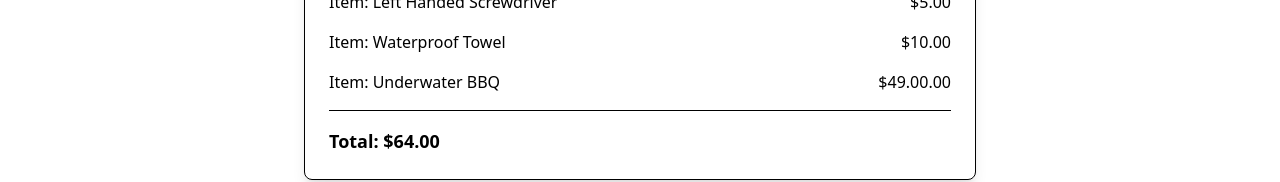
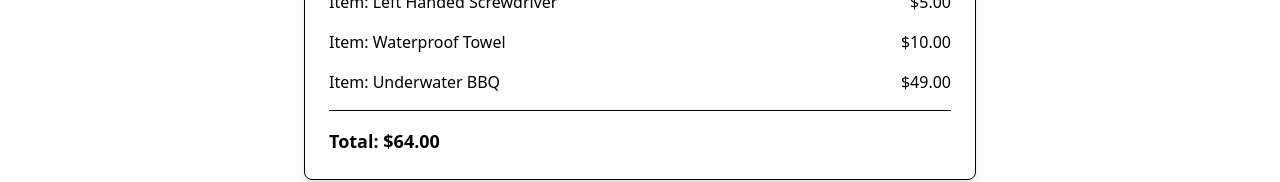
Before and after one commit to Trusun3528/Group5FrontEnd, a React (Vite) app: page /thankyou in a window 1280 px wide. Shown: the part 241-423 px from the top of the page. Built offline with nearby package versions, Linux system fonts and the light colour scheme.

Commit message:
Moved header tailwind 3 pixels down

```diff
--- a/src/pages/ThankYouPage.tsx
+++ b/src/pages/ThankYouPage.tsx
@@ -25,7 +25,7 @@
 
           <div className="flex justify-between">
             <span>Item: Underwater BBQ</span>
-            <span>$49.00.00</span>
+            <span>$49.00</span>
           </div>
 
         </div>
--- a/src/pages/components/Header.tsx
+++ b/src/pages/components/Header.tsx
@@ -18,7 +18,7 @@
         <Link to="/">The Impossible Store</Link>
       </div>
 
-      <div className="flex gap-4">
+      <div className="flex gap-4 items-center">
         {/*Admin Panel Button for Testing (Always Visible*/}
         <button
           onClick={() => navigate("/admin")}
```
